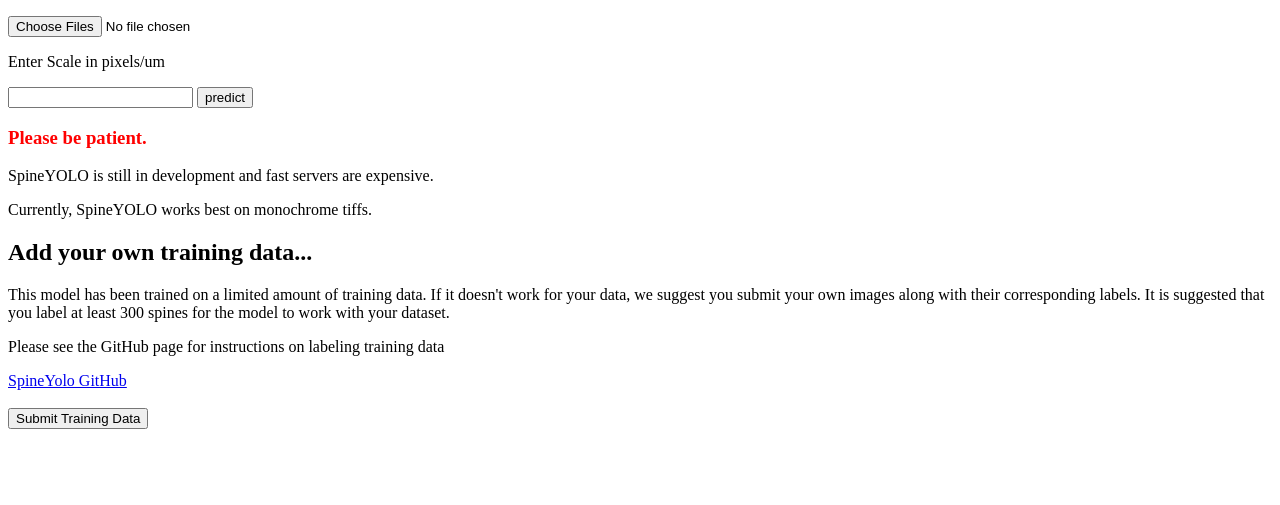
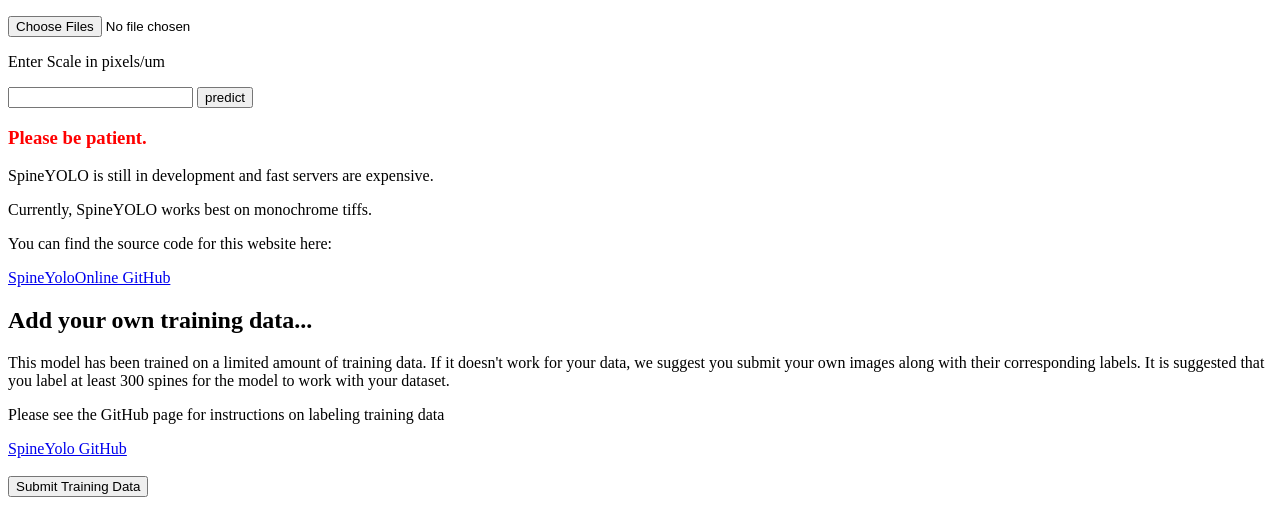
Before and after one commit to mikeusru/SpineYoloOnline, a Flask app: page / in a window 1280 px wide. Shown: the part 340-845 px from the top of the page. Before the commit the page ends 769 px from the top, so only its background shows below. Run offline with Flask 2, Linux system fonts and the light colour scheme; parts of the project's set-up code (start-up, migrations or seed data) failed here and were passed over.

Commit message:
added link to SpineYoloOnline code

```diff
--- a/templates/index.html
+++ b/templates/index.html
@@ -23,6 +23,9 @@
     <p>SpineYOLO is still in development and fast servers are expensive.</p>
     <p>Currently, SpineYOLO works best on monochrome tiffs.</p>
 
+    <p>You can find the source code for this website here:</p>
+<p><a href="https://github.com/mikeusru/SpineYoloOnline">SpineYoloOnline GitHub</a></p>
+
 <h2>Add your own training data...</h2>
     <p>This model has been trained on a limited amount of training data.
         If it doesn't work for your data, we suggest you submit your own
```
